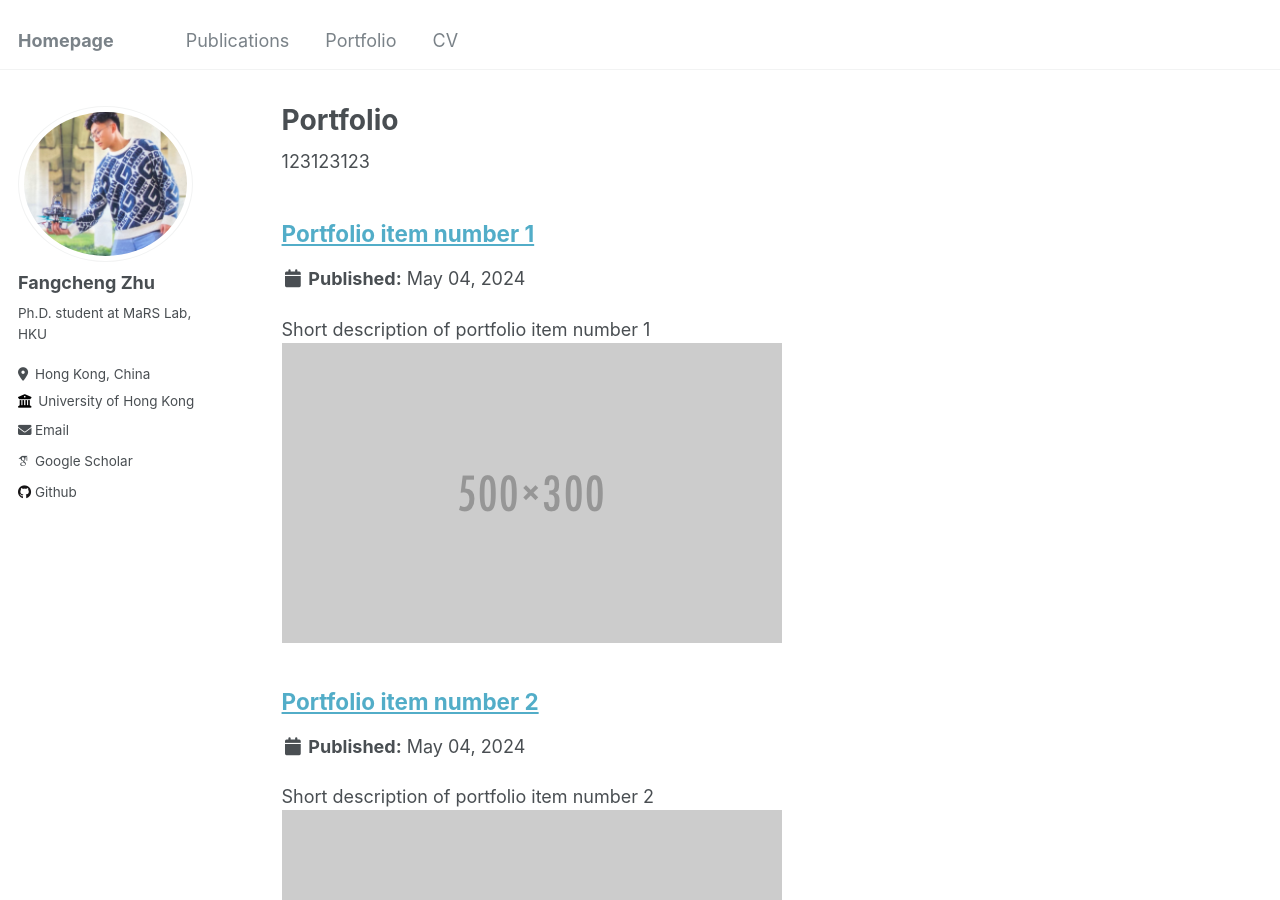
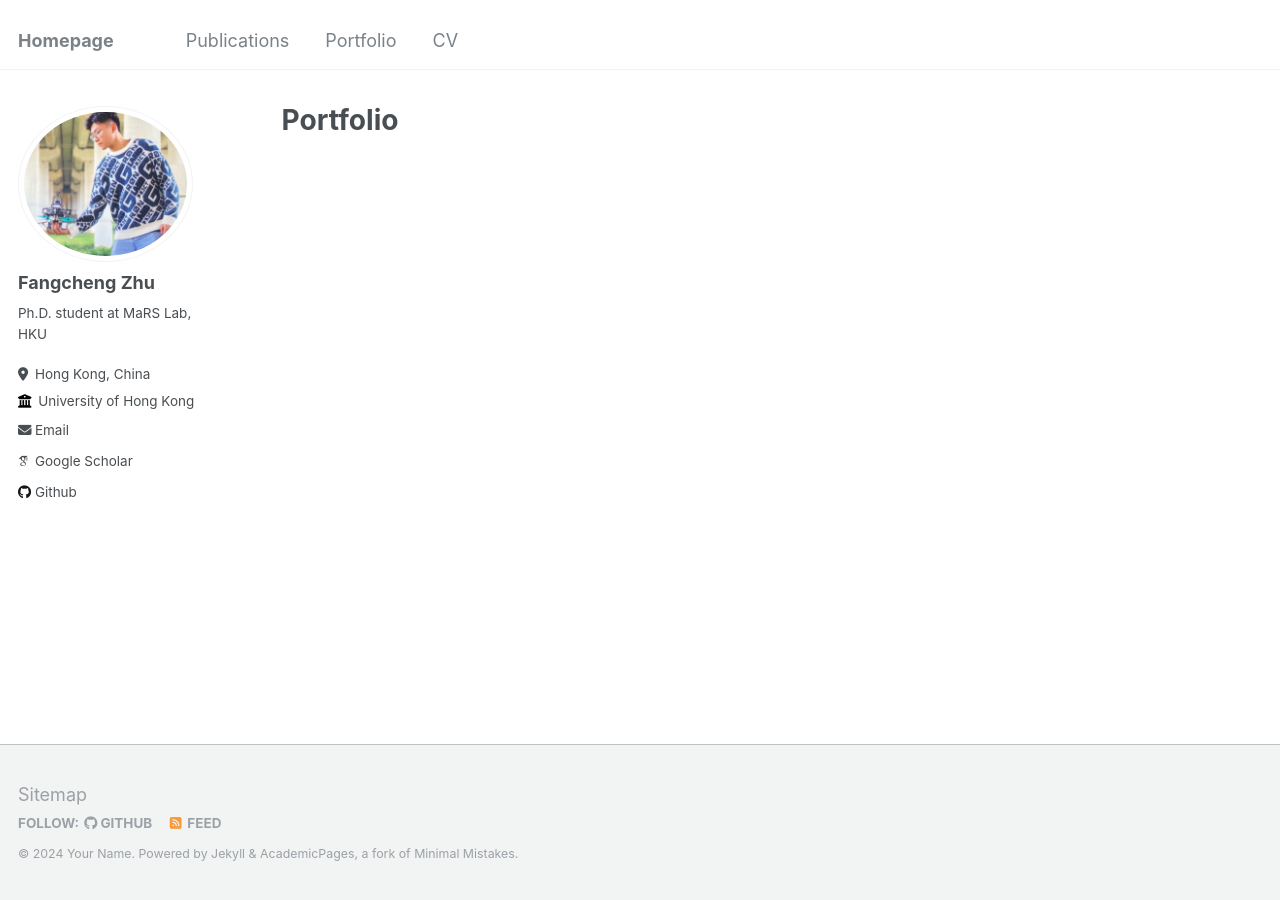
Before and after one commit to zfc-zfc/zhufangcheng.github.io, a Jekyll site: the page built from _pages/portfolio.html, in a window 1280 px wide and 900 px high. Built offline with Jekyll 4.4.1, drawn with Linux system fonts in a browser that asks for light colours; some web fonts are replaced.

Commit message:
Update portfolio

```diff
--- a/_pages/portfolio.html
+++ b/_pages/portfolio.html
@@ -4,7 +4,7 @@ title: "Portfolio"
 permalink: /portfolio/
 author_profile: true
 ---
-123123123
+
 {% include base_path %}
 
 
--- a/_portfolio/portfolio-1.md
+++ b/_portfolio/portfolio-1.md
@@ -1,7 +1 @@
----
-title: "Portfolio item number 1"
-excerpt: "Short description of portfolio item number 1<br/><img src='/images/500x300.png'>"
-collection: portfolio
----
-
-This is an item in your portfolio. It can be have images or nice text. If you name the file .md, it will be parsed as markdown. If you name the file .html, it will be parsed as HTML.
+1111111111111
--- a/_portfolio/portfolio-2.html
+++ /dev/null
@@ -1,7 +0,0 @@
----
-title: "Portfolio item number 2"
-excerpt: "Short description of portfolio item number 2 <br/><img src='/images/500x300.png'>"
-collection: portfolio
----
-
-This is an item in your portfolio. It can be have images or nice text. If you name the file .md, it will be parsed as markdown. If you name the file .html, it will be parsed as HTML.
```
